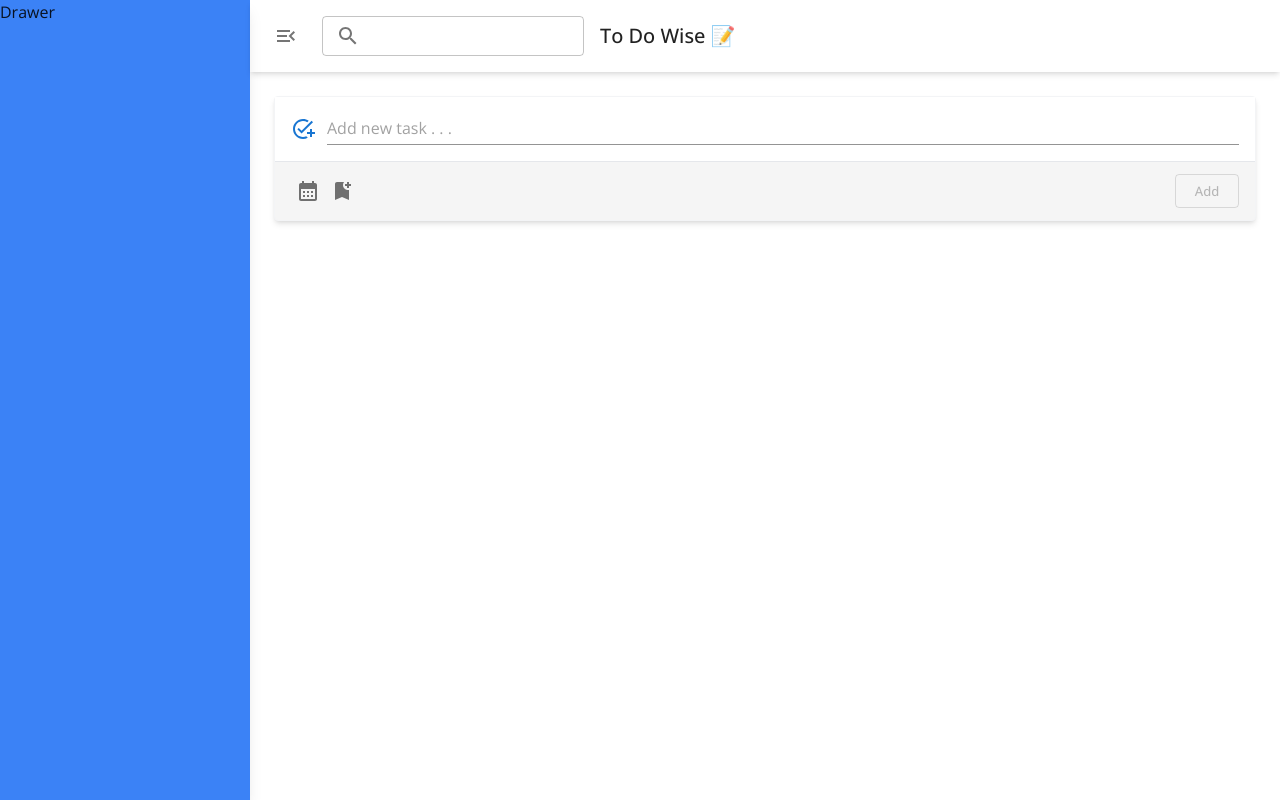
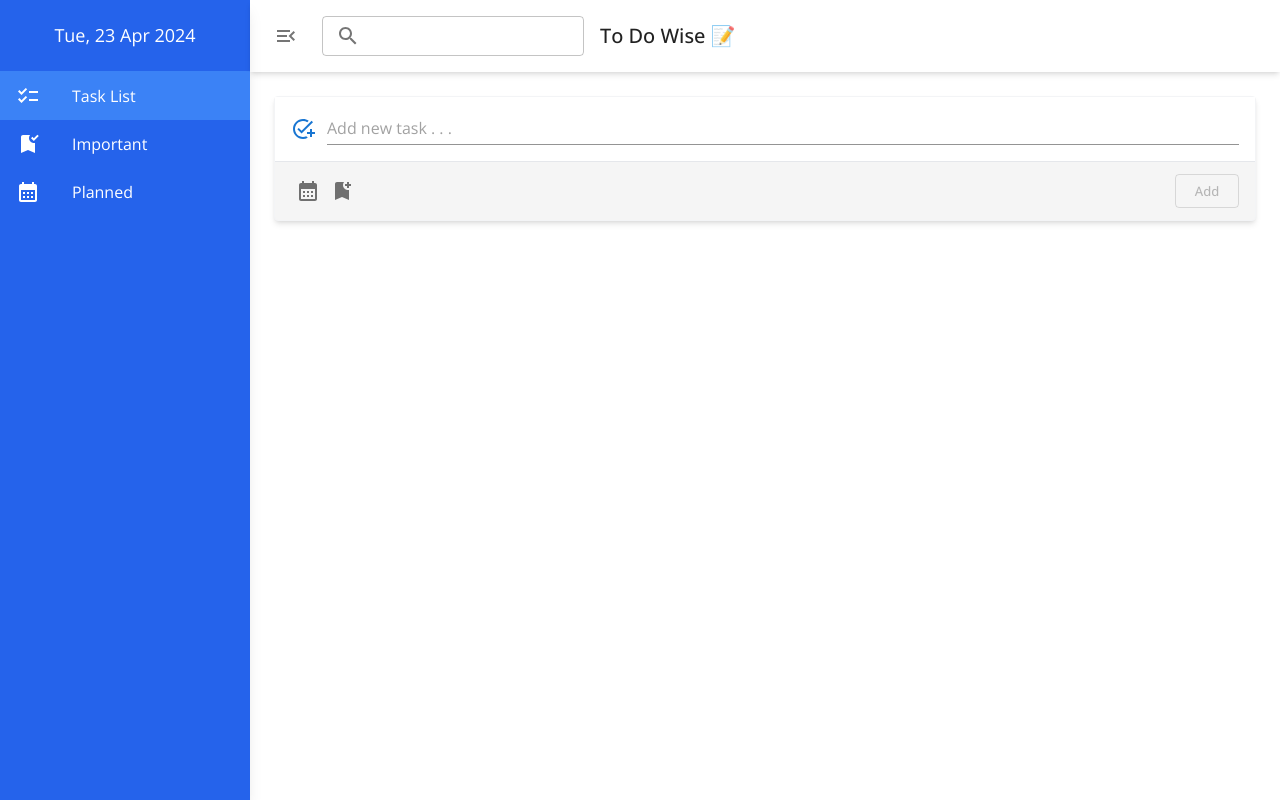
Before and after one commit to myusufuw/to-do-wise, a React (Vite) app: page / in a window 1280 px wide. Built offline with nearby package versions, Linux system fonts and the light colour scheme.

Commit message:
added drawer component

```diff
--- a/src/components/Drawer/Drawer.tsx
+++ b/src/components/Drawer/Drawer.tsx
@@ -1,19 +1,82 @@
+import moment from 'moment'
 import { useContext } from 'react'
+import { Link, useLocation } from 'react-router-dom'
 
+import List from '@mui/material/List'
 import Stack from '@mui/material/Stack'
+import ListItem from '@mui/material/ListItem'
+import Typography from '@mui/material/Typography'
+import ListItemIcon from '@mui/material/ListItemIcon'
+import ListItemText from '@mui/material/ListItemText'
+import ListItemButton from '@mui/material/ListItemButton'
+import ChecklistIcon from '@mui/icons-material/Checklist'
+import BookmarkAddedIcon from '@mui/icons-material/BookmarkAdded'
+import CalendarMonthIcon from '@mui/icons-material/CalendarMonth'
 
 import { MainContext } from 'src/context/MainContext'
 
 const Drawer = () => {
   const { isDrawerExpanded } = useContext(MainContext)
+  const location = useLocation()
+
+  const navigationList = [
+    {
+      label: 'Task List',
+      path: '/',
+      icon: ChecklistIcon
+    },
+    {
+      label: 'Important',
+      path: '/important',
+      icon: BookmarkAddedIcon
+    },
+    {
+      label: 'Planned',
+      path: '/planned',
+      icon: CalendarMonthIcon
+    }
+  ]
+
   return (
     <Stack
       width={isDrawerExpanded ? 250 : 0}
-      className='shadow-lg bg-blue-500 transition-all duration-500'
+      className='shadow-lg bg-blue-600 transition-all duration-500'
     >
       {isDrawerExpanded &&
       <Stack>
-        Drawer
+        <Stack
+          height={72}
+          justifyContent='center'
+          alignItems='center'
+          borderBottom='1px solid'
+          className=' border-blue-500'
+        >
+          <Typography fontSize={18} className=' text-white'>
+            {moment(new Date()).format('ddd, DD MMM YYYY')}
+          </Typography>
+        </Stack>
+
+        <List disablePadding>
+          {navigationList.map((item, index) => (
+            <Link
+              key={index}
+              to={item.path}
+              className=' no-underline active: text-black'
+            >
+              <ListItem disablePadding  className={`${item.path === location.pathname ? 'bg-blue-500' : 'bg-inherit'}`}>
+                <ListItemButton>
+                  <ListItemIcon>
+                    <item.icon className=' text-white'/>
+                  </ListItemIcon>
+                  <ListItemText
+                    primary={item.label}
+                    className=' text-white'
+                  />
+                </ListItemButton>
+              </ListItem>
+            </Link>
+          ))}
+        </List>
       </Stack>}
     </Stack>
   )
```
